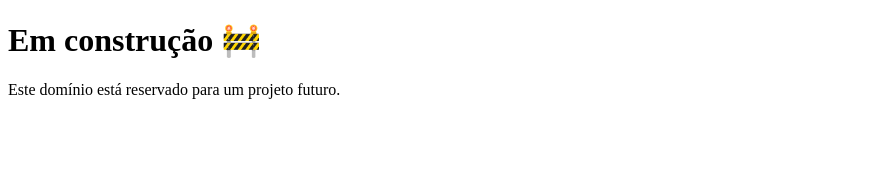
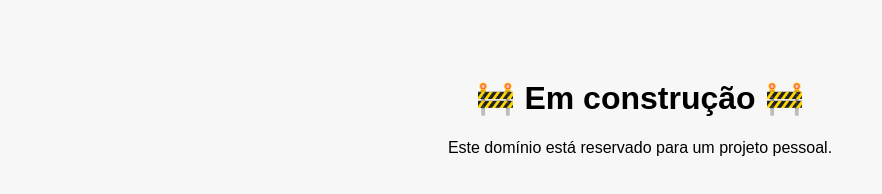
Before and after one commit to josearaujojr/josearaujojr.github.io, a plain HTML site: page index.html in a window 1280 px wide. Shown: the whole page, without its empty margins (0-882 px from the left). Drawn offline with Linux system fonts and the light colour scheme.

Commit message:
Update index.html

```diff
--- a/index.html
+++ b/index.html
@@ -1,10 +1,19 @@
 <!DOCTYPE html>
-<html>
+<html lang="pt-BR">
   <head>
-    <title>Em breve</title>
+    <meta charset="UTF-8" />
+    <title>Em construção</title>
+    <style>
+      body {
+        font-family: sans-serif;
+        text-align: center;
+        padding: 50px;
+        background-color: #f7f7f7;
+      }
+    </style>
   </head>
   <body>
-    <h1>Em construção 🚧</h1>
-    <p>Este domínio está reservado para um projeto futuro.</p>
+    <h1>🚧 Em construção 🚧</h1>
+    <p>Este domínio está reservado para um projeto pessoal.</p>
   </body>
 </html>
```
